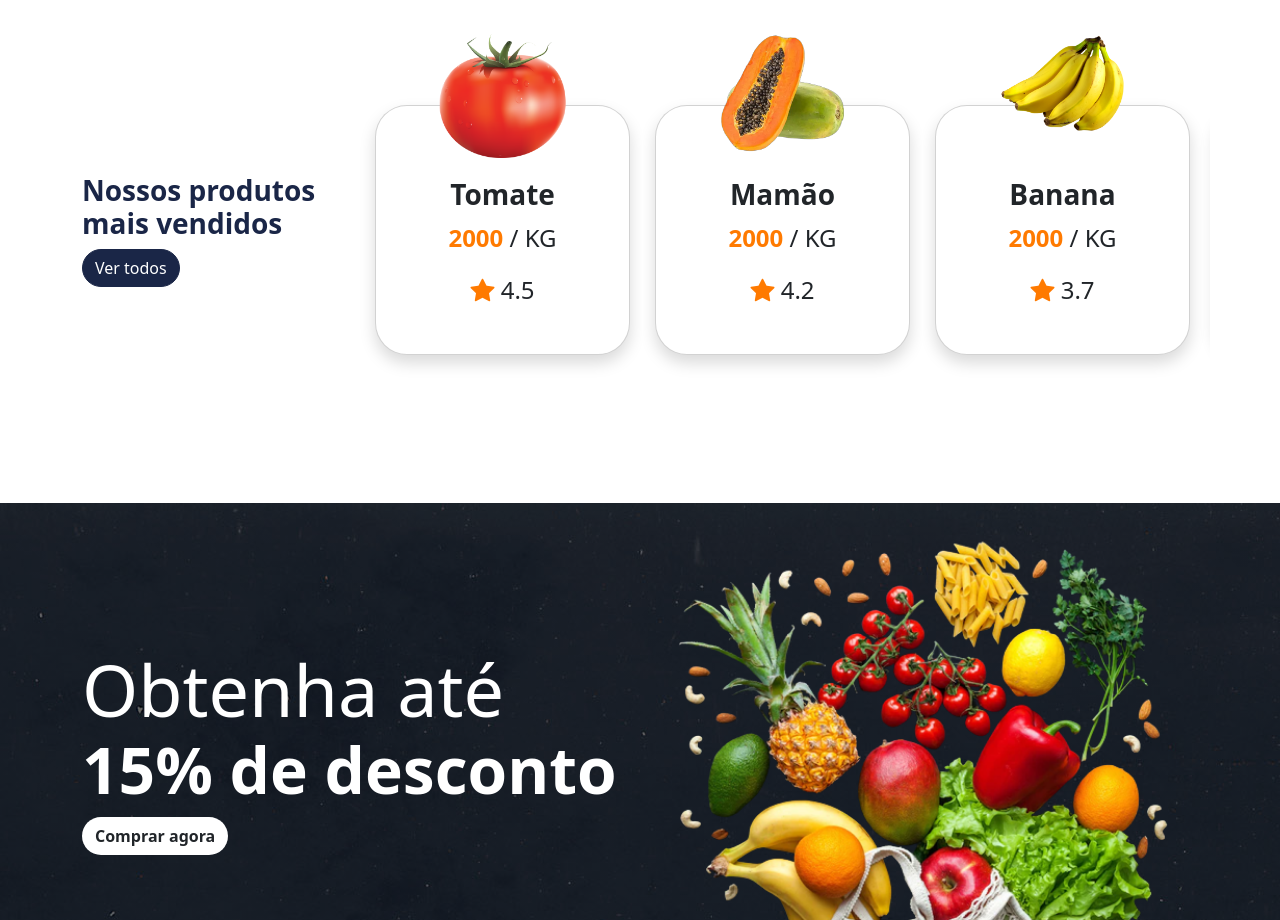
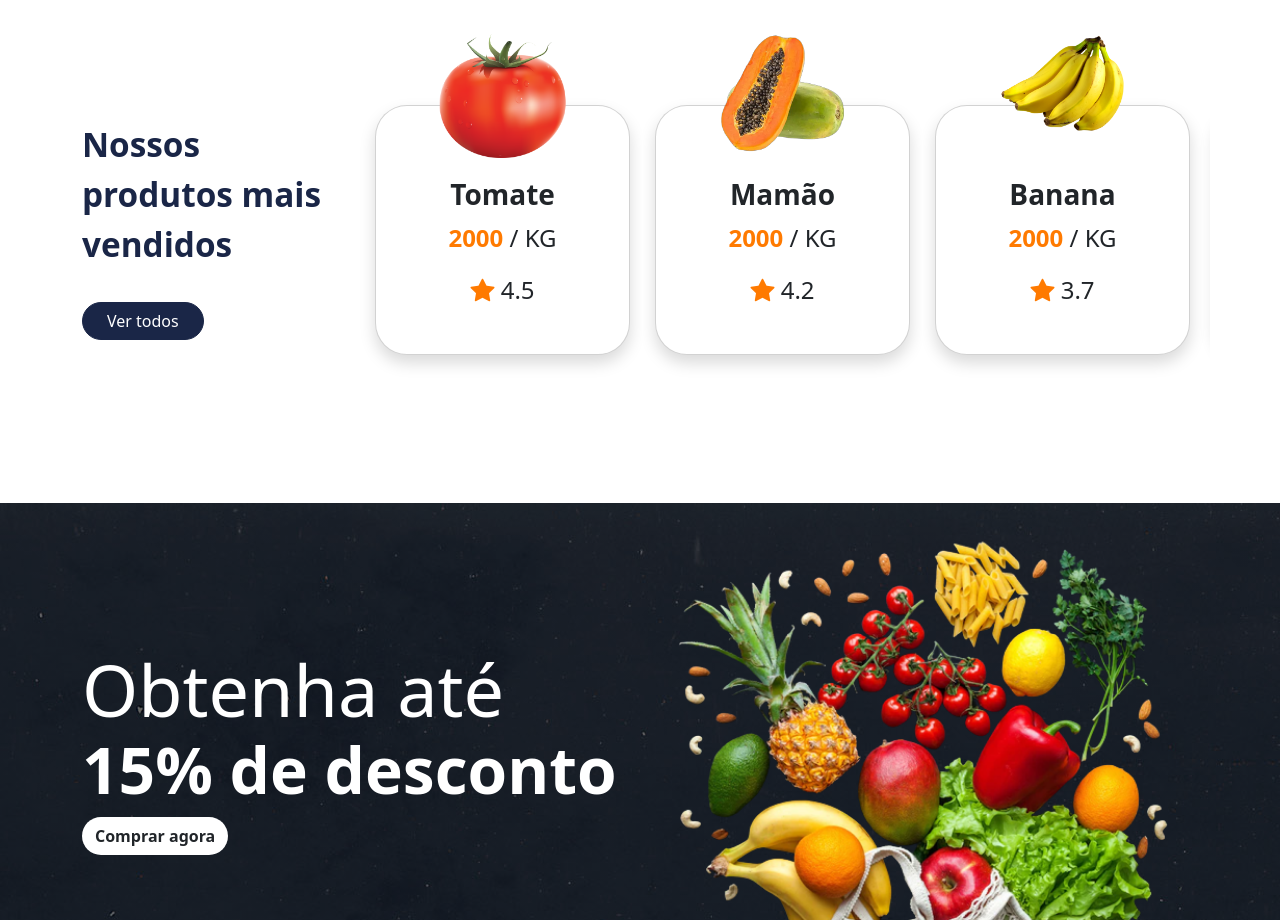
Before and after one commit to dorivaldovalentim/mamadu, a Vue app: page / in a window 1280 px wide. Shown: the part 1820-2740 px from the top of the page. Built offline with nearby package versions, Linux system fonts and the light colour scheme.

Commit message:
Fiz mais algumas melhorias a nível visual na secção de produtos

```diff
--- a/src/components/Home/Products.vue
+++ b/src/components/Home/Products.vue
@@ -66,10 +66,12 @@ export default {
     <div class="container">
       <div class="row align-items-center">
         <div class="col-12 col-md-3 col-lg-3">
-          <h2 class="h3 fw-bold text-primary pe-4">
+          <h2 class="title fw-bold text-primary lh-base">
             Nossos produtos mais vendidos
           </h2>
-          <a href="" class="btn btn-primary rounded-pill">Ver todos</a>
+          <a href="" class="btn btn-primary rounded-pill mt-4 px-4"
+            >Ver todos</a
+          >
         </div>
 
         <swiper
@@ -115,6 +117,10 @@ export default {
 .products {
   margin-top: 50px;
 
+  .title {
+    font-size: 25pt;
+  }
+
   img {
     left: 50%;
     right: 50%;
@@ -126,7 +132,7 @@ export default {
   padding: 100px 20px 100px;
 
   .card {
-    height: 250px;
+    height: 500px;
     max-height: 250px;
   }
 }
```
Also changed, not shown: 1 other file (tests, documents, lock files or other folders).
